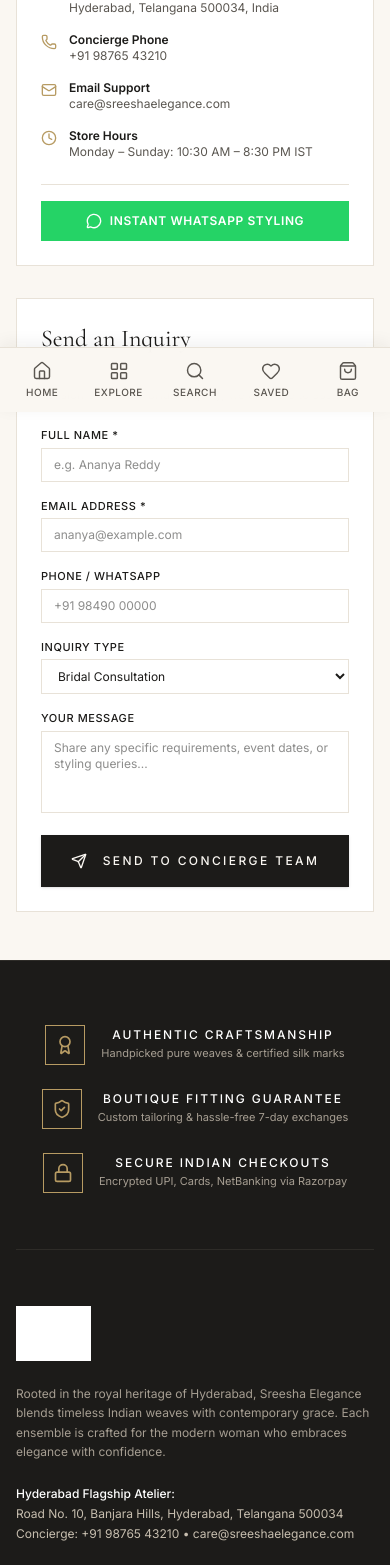
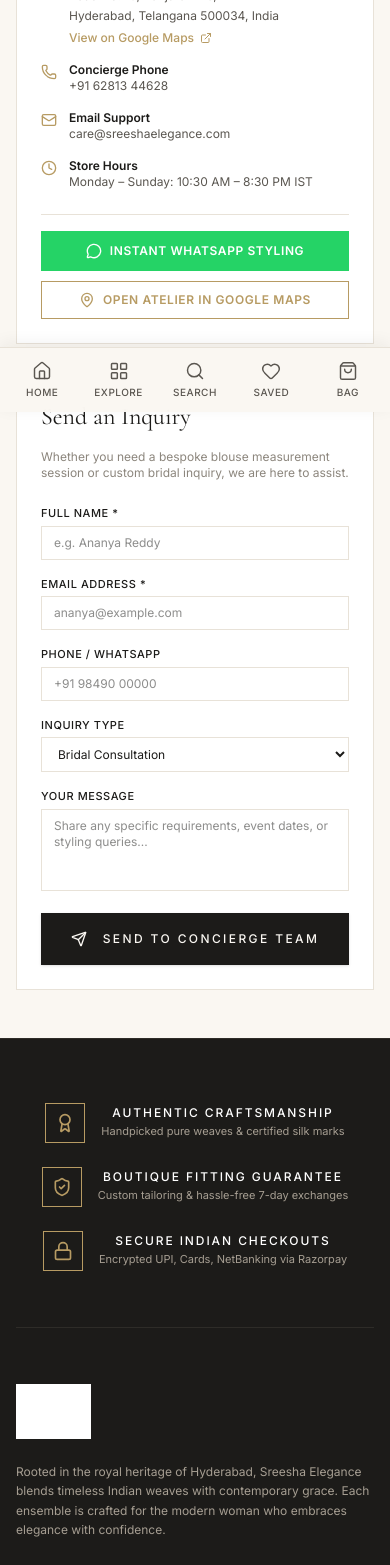
Before and after one commit to Naveen798933/Sereesha-Fashions, a Next.js app: page /contact in a window 390 px wide. Shown: the part 432-1997 px from the top of the page. Built offline with nearby package versions, Linux system fonts and the light colour scheme; no server answers; grey boxes are pictures that could not be loaded.

Commit message:
feat(contact): update store phone to +916281344628 and add Google Maps location link

```diff
--- a/src/app/account/page.tsx
+++ b/src/app/account/page.tsx
@@ -441,7 +441,7 @@
                   before stitching.
                 </p>
                 <a
-                  href="https://wa.me/919876543210?text=Hello%2C%20I%20would%20like%20to%20schedule%20a%20private%20virtual%20styling%20session%20with%20your%20Hyderabad%20atelier."
+                  href="https://wa.me/916281344628?text=Hello%2C%20I%20would%20like%20to%20schedule%20a%20private%20virtual%20styling%20session%20with%20your%20Hyderabad%20atelier."
                   target="_blank"
                   rel="noopener noreferrer"
                   className="inline-flex items-center gap-2 px-6 py-2.5 bg-[#25D366] text-white text-xs uppercase tracking-wider font-semibold hover:bg-[#1ebe5c] transition-colors"
--- a/src/app/checkout/page.tsx
+++ b/src/app/checkout/page.tsx
@@ -40,6 +40,8 @@
   const [paymentMethod, setPaymentMethod] = React.useState<PaymentMethod>("upi");
   const [upiId, setUpiId] = React.useState("sreeja@okhdfcbank");
   const [isProcessing, setIsProcessing] = React.useState(false);
+  const [orderCompleted, setOrderCompleted] = React.useState(false);
+  const [orderId, setOrderId] = React.useState("");
 
   const shippingFee = cartTotal >= 2999 ? 0 : 150;
   const finalTotal = cartTotal + shippingFee;
@@ -117,6 +119,7 @@
 
       saveOrder(newOrder);
       setIsProcessing(false);
+      setOrderCompleted(true);
       clearCart();
       showToast.success("Payment verified! Order placed successfully.");
       router.push(`/order-confirmation?orderId=${generatedId}`);
--- a/src/app/contact/page.tsx
+++ b/src/app/contact/page.tsx
@@ -1,7 +1,16 @@
 "use client";
 
 import * as React from "react";
-import { Phone, Mail, MapPin, Clock, Send, CheckCircle2, MessageCircle } from "lucide-react";
+import {
+  Phone,
+  Mail,
+  MapPin,
+  Clock,
+  Send,
+  CheckCircle2,
+  MessageCircle,
+  ExternalLink,
+} from "lucide-react";
 import { Button } from "@/components/ui/Button";
 import { showToast } from "@/components/ui/Toast";
 
@@ -46,10 +55,19 @@
             <div className="space-y-4 text-xs text-[#5A5650]">
               <div className="flex items-start gap-3">
                 <MapPin className="h-4 w-4 text-[#B79B63] shrink-0 mt-0.5" />
-                <div>
+                <div className="space-y-1">
                   <p className="font-semibold text-[#1C1B19]">Atelier &amp; Boutique</p>
                   <p>Road No. 10, Banjara Hills,</p>
                   <p>Hyderabad, Telangana 500034, India</p>
+                  <a
+                    href="https://maps.app.goo.gl/KPp3kgQXKQoW5urG6?g_st=ac"
+                    target="_blank"
+                    rel="noopener noreferrer"
+                    className="inline-flex items-center gap-1.5 text-[#B79B63] hover:underline font-medium text-xs pt-0.5"
+                  >
+                    <span>View on Google Maps</span>
+                    <ExternalLink className="h-3 w-3" />
+                  </a>
                 </div>
               </div>
 
@@ -57,8 +75,8 @@
                 <Phone className="h-4 w-4 text-[#B79B63] shrink-0 mt-0.5" />
                 <div>
                   <p className="font-semibold text-[#1C1B19]">Concierge Phone</p>
-                  <a href="tel:+919876543210" className="hover:underline">
-                    +91 98765 43210
+                  <a href="tel:+916281344628" className="hover:underline">
+                    +91 62813 44628
                   </a>
                 </div>
               </div>
@@ -82,15 +100,23 @@
               </div>
             </div>
 
-            {/* Direct WhatsApp Callout */}
-            <div className="pt-4 border-t border-[#E8E2D8]">
+            {/* Direct WhatsApp & Map Callouts */}
+            <div className="pt-4 border-t border-[#E8E2D8] space-y-2.5">
               <a
-                href="https://wa.me/919876543210?text=Hello%20Sreesha%20Elegance%2C%20I%20would%20like%20to%20connect%20with%20a%20personal%20stylist."
+                href="https://wa.me/916281344628?text=Hello%20Sreesha%20Elegance%2C%20I%20would%20like%20to%20connect%20with%20a%20personal%20stylist."
                 target="_blank"
                 rel="noopener noreferrer"
                 className="w-full py-3 px-4 bg-[#25D366] text-white text-xs uppercase tracking-wider font-semibold flex items-center justify-center gap-2 hover:bg-[#1ebe5c] transition-colors"
               >
                 <MessageCircle className="h-4 w-4" /> Instant WhatsApp Styling
+              </a>
+              <a
+                href="https://maps.app.goo.gl/KPp3kgQXKQoW5urG6?g_st=ac"
+                target="_blank"
+                rel="noopener noreferrer"
+                className="w-full py-2.5 px-4 bg-white border border-[#B79B63] text-[#B79B63] text-xs uppercase tracking-wider font-semibold flex items-center justify-center gap-2 hover:bg-[#FAF7F2] transition-colors"
+              >
+                <MapPin className="h-4 w-4" /> Open Atelier in Google Maps
               </a>
             </div>
           </div>
--- a/src/app/order-confirmation/page.tsx
+++ b/src/app/order-confirmation/page.tsx
@@ -70,7 +70,7 @@
     }
   };
 
-  const whatsAppUpdateUrl = `https://wa.me/919876543210?text=Hello%20Sreesha%20Elegance%2C%20I%20would%20like%20to%20receive%20WhatsApp%20dispatch%20updates%20for%20order%20%23${order.id}.`;
+  const whatsAppUpdateUrl = `https://wa.me/916281344628?text=Hello%20Sreesha%20Elegance%2C%20I%20would%20like%20to%20receive%20WhatsApp%20dispatch%20updates%20for%20order%20%23${order.id}.`;
 
   return (
     <div className="min-h-screen bg-[#FAF7F2] py-8 sm:py-14 px-4 sm:px-6 lg:px-8 max-w-4xl mx-auto pb-28 sm:pb-16 print:bg-white print:p-0">
--- a/src/app/page.tsx
+++ b/src/app/page.tsx
@@ -385,7 +385,7 @@
           </p>
           <div className="flex flex-col sm:flex-row items-center justify-center gap-4 pt-2">
             <a
-              href="https://wa.me/919876543210?text=Hello%2C%20I%20would%20like%20to%20know%20more%20about%20your%20collections."
+              href="https://wa.me/916281344628?text=Hello%2C%20I%20would%20like%20to%20know%20more%20about%20your%20collections."
               target="_blank"
               rel="noopener noreferrer"
               className="inline-flex items-center gap-2 px-7 py-3 bg-[#25D366] text-white text-xs uppercase tracking-[0.18em] font-semibold hover:bg-[#1ebe5c] transition-colors"
--- a/src/app/size-guide/page.tsx
+++ b/src/app/size-guide/page.tsx
@@ -94,8 +94,16 @@
           <p className="font-semibold text-[#1C1B19]">Need Custom Measurement Assistance?</p>
           <p>
             You can always order with standard sizes and WhatsApp our Banjara Hills atelier at{" "}
-            <strong>+91 98765 43210</strong> with your custom blouse chest/shoulder/armhole specs.
-            We tailor it free of extra pattern fees for pre-orders.
+            <a
+              href="https://wa.me/916281344628?text=Hello%20Sreesha%20Elegance%2C%20I%20need%20custom%20blouse%20measurement%20assistance."
+              target="_blank"
+              rel="noopener noreferrer"
+              className="font-semibold text-[#1C1B19] underline hover:text-[#B79B63] transition-colors"
+            >
+              +91 62813 44628
+            </a>{" "}
+            with your custom blouse chest/shoulder/armhole specs. We tailor it free of extra pattern
+            fees for pre-orders.
           </p>
         </div>
       </div>
--- a/src/components/layout/AnnouncementBar.tsx
+++ b/src/components/layout/AnnouncementBar.tsx
@@ -18,7 +18,7 @@
   },
   {
     icon: <PhoneCall className="h-3 w-3 shrink-0" />,
-    text: "Book a Free Virtual Styling Consultation — WhatsApp Us at +91 98765 43210",
+    text: "Book a Free Virtual Styling Consultation — WhatsApp Us at +91 62813 44628",
   },
 ];
 
@@ -69,8 +69,8 @@
         {/* Right: Phone */}
         <div className="hidden md:flex items-center gap-2 shrink-0">
           <PhoneCall className="h-3 w-3 text-[#B79B63]" />
-          <a href="tel:+919876543210" className="text-[#D8C7A5] hover:text-white transition-colors">
-            +91 98765 43210
+          <a href="tel:+916281344628" className="text-[#D8C7A5] hover:text-white transition-colors">
+            +91 62813 44628
           </a>
         </div>
       </div>
--- a/src/components/layout/Footer.tsx
+++ b/src/components/layout/Footer.tsx
@@ -118,8 +118,22 @@
 
             <div className="pt-2 text-xs text-[#C7BEAF] space-y-1">
               <p className="font-medium text-white">Hyderabad Flagship Atelier:</p>
-              <p>Road No. 10, Banjara Hills, Hyderabad, Telangana 500034</p>
-              <p>Concierge: +91 98765 43210 • care@sreeshaelegance.com</p>
+              <a
+                href="https://maps.app.goo.gl/KPp3kgQXKQoW5urG6?g_st=ac"
+                target="_blank"
+                rel="noopener noreferrer"
+                className="hover:text-[#B79B63] transition-colors block"
+              >
+                Road No. 10, Banjara Hills, Hyderabad, Telangana 500034{" "}
+                <span className="text-[#B79B63] underline text-[11px]">(View on Google Maps)</span>
+              </a>
+              <p>
+                Concierge:{" "}
+                <a href="tel:+916281344628" className="hover:text-white transition-colors">
+                  +91 62813 44628
+                </a>{" "}
+                • care@sreeshaelegance.com
+              </p>
             </div>
           </div>
 
@@ -259,7 +273,7 @@
                   <InstagramIcon className="h-4 w-4" />
                 </a>
                 <a
-                  href="https://wa.me/919876543210"
+                  href="https://wa.me/916281344628"
                   target="_blank"
                   rel="noopener noreferrer"
                   aria-label="WhatsApp"
--- a/src/components/layout/Header.tsx
+++ b/src/components/layout/Header.tsx
@@ -362,7 +362,7 @@
                   Schedule a 1-on-1 WhatsApp video preview with our Hyderabad saree stylists.
                 </p>
                 <a
-                  href="https://wa.me/919876543210?text=Hi%20Sreesha%20Elegance%2C%20I%20would%20like%20to%20book%20a%20virtual%20styling%20consultation"
+                  href="https://wa.me/916281344628?text=Hi%20Sreesha%20Elegance%2C%20I%20would%20like%20to%20book%20a%20virtual%20styling%20consultation"
                   target="_blank"
                   rel="noopener noreferrer"
                   className="inline-flex items-center justify-center w-full py-2 bg-[#2D6A4F] text-white text-[11px] uppercase tracking-wider font-semibold hover:bg-[#23533e] transition-colors gap-1.5 shadow-xs rounded-xs"
@@ -528,19 +528,24 @@
             {/* 3. Fixed Bottom Atelier Info (Always Pinned at Bottom) */}
             <div className="p-4 sm:p-5 bg-white border-t border-[#E8E2D8] shrink-0 space-y-2.5 pb-[calc(1rem+env(safe-area-inset-bottom))] text-[#1C1B19]">
               <div className="space-y-1 text-xs">
-                <div className="flex items-start gap-2 text-[#1C1B19]">
+                <a
+                  href="https://maps.app.goo.gl/KPp3kgQXKQoW5urG6?g_st=ac"
+                  target="_blank"
+                  rel="noopener noreferrer"
+                  className="flex items-start gap-2 text-[#1C1B19] hover:text-[#B79B63] transition-colors"
+                >
                   <MapPin className="h-3.5 w-3.5 text-[#B79B63] shrink-0 mt-0.5" />
-                  <span className="text-[11px] font-medium leading-snug text-[#1C1B19]">
-                    Road No. 10, Banjara Hills, Hyderabad
+                  <span className="text-[11px] font-medium leading-snug">
+                    Road No. 10, Banjara Hills, Hyderabad (View Map)
                   </span>
-                </div>
+                </a>
                 <div className="flex items-center gap-2">
                   <Phone className="h-3.5 w-3.5 text-[#B79B63] shrink-0" />
                   <a
-                    href="tel:+919876543210"
+                    href="tel:+916281344628"
                     className="hover:underline text-[11px] font-medium text-[#1C1B19]"
                   >
-                    +91 98765 43210
+                    +91 62813 44628
                   </a>
                 </div>
               </div>
--- a/src/components/seo/JsonLd.tsx
+++ b/src/components/seo/JsonLd.tsx
@@ -8,7 +8,8 @@
     description:
       "Premium Indian fashion boutique in Hyderabad specializing in luxury sarees, bridal lehengas, and contemporary ethnic wear.",
     url: process.env.NEXT_PUBLIC_APP_URL || "https://sreeshaelegance.com",
-    telephone: "+91 98765 43210",
+    telephone: "+91 62813 44628",
+    hasMap: "https://maps.app.goo.gl/KPp3kgQXKQoW5urG6?g_st=ac",
     address: {
       "@type": "PostalAddress",
       streetAddress: "Road No. 10, Banjara Hills",
--- a/src/components/shop/ProductDetailView.tsx
+++ b/src/components/shop/ProductDetailView.tsx
@@ -274,7 +274,7 @@
     (p) => p.id !== product.id && p.category === product.category
   ).slice(0, 3);
 
-  const whatsAppInquiryUrl = `https://wa.me/919876543210?text=Hello%20Sreesha%20Elegance%2C%20I%20am%20interested%20in%20${encodeURIComponent(product.title)}%20(SKU%3A%20${product.id}%2C%20${formatINR(product.price)}).%20Can%20you%20help%20me%20with%20customization%20and%20video%20call%20preview%3F`;
+  const whatsAppInquiryUrl = `https://wa.me/916281344628?text=Hello%20Sreesha%20Elegance%2C%20I%20am%20interested%20in%20${encodeURIComponent(product.title)}%20(SKU%3A%20${product.id}%2C%20${formatINR(product.price)}).%20Can%20you%20help%20me%20with%20customization%20and%20video%20call%20preview%3F`;
 
   return (
     <div className="min-h-screen bg-[#FAF7F2] py-6 sm:py-12 px-4 sm:px-6 lg:px-8 max-w-7xl mx-auto pb-32 sm:pb-12">
```
Also changed, not shown: 1 other file (tests, documents, lock files or other folders).
